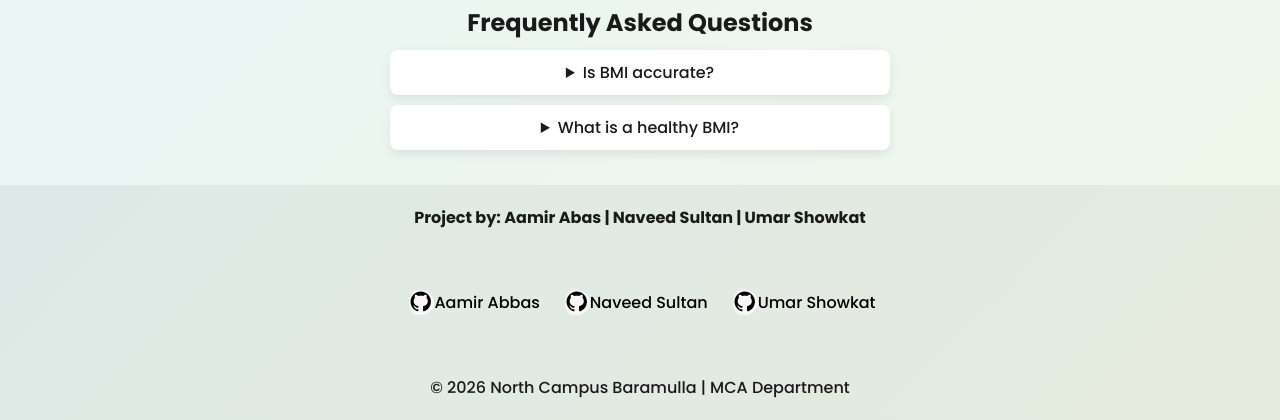
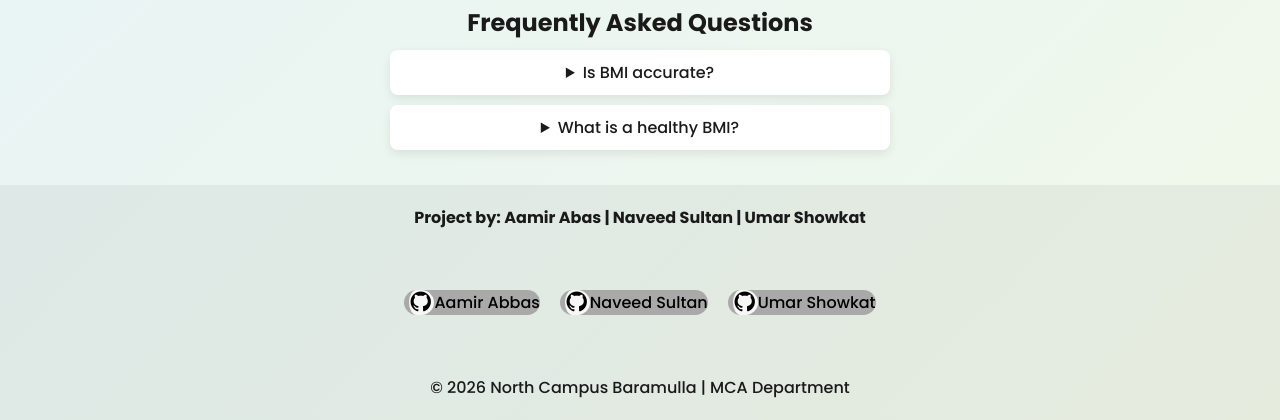
Before and after one commit to BhatAamirAbass/BMI-calculator, a Flask app: page / in a window 1280 px wide. Shown: the part 1226-1646 px from the top of the page. Run offline with Flask 3, Linux system fonts and the light colour scheme.

Commit message:
background

```diff
--- a/static/style.css
+++ b/static/style.css
@@ -207,6 +207,7 @@ footer {
     display: flex;
     text-decoration: none;
     color: black;
+background-color: darkgray;
 }
 
 
```
